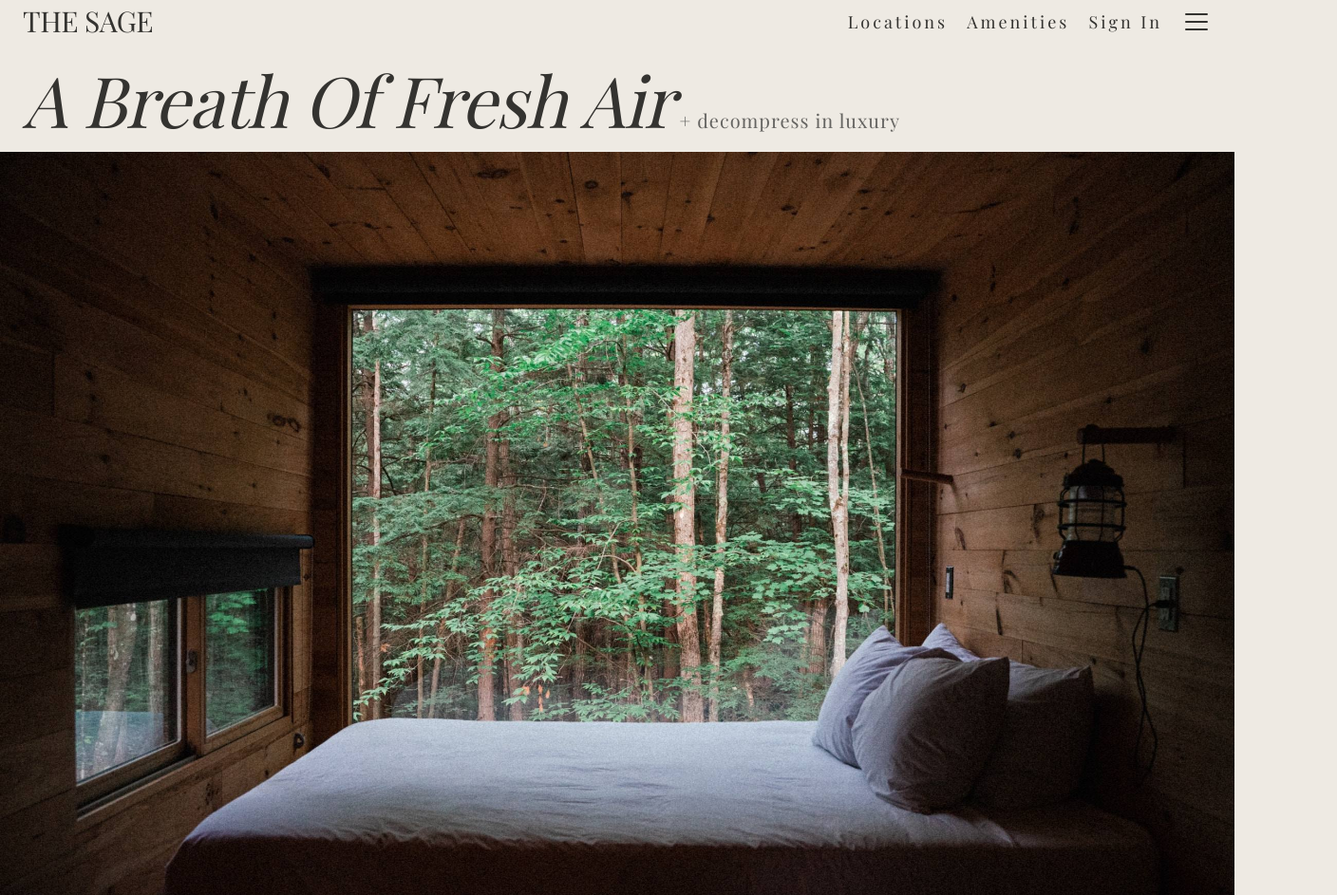
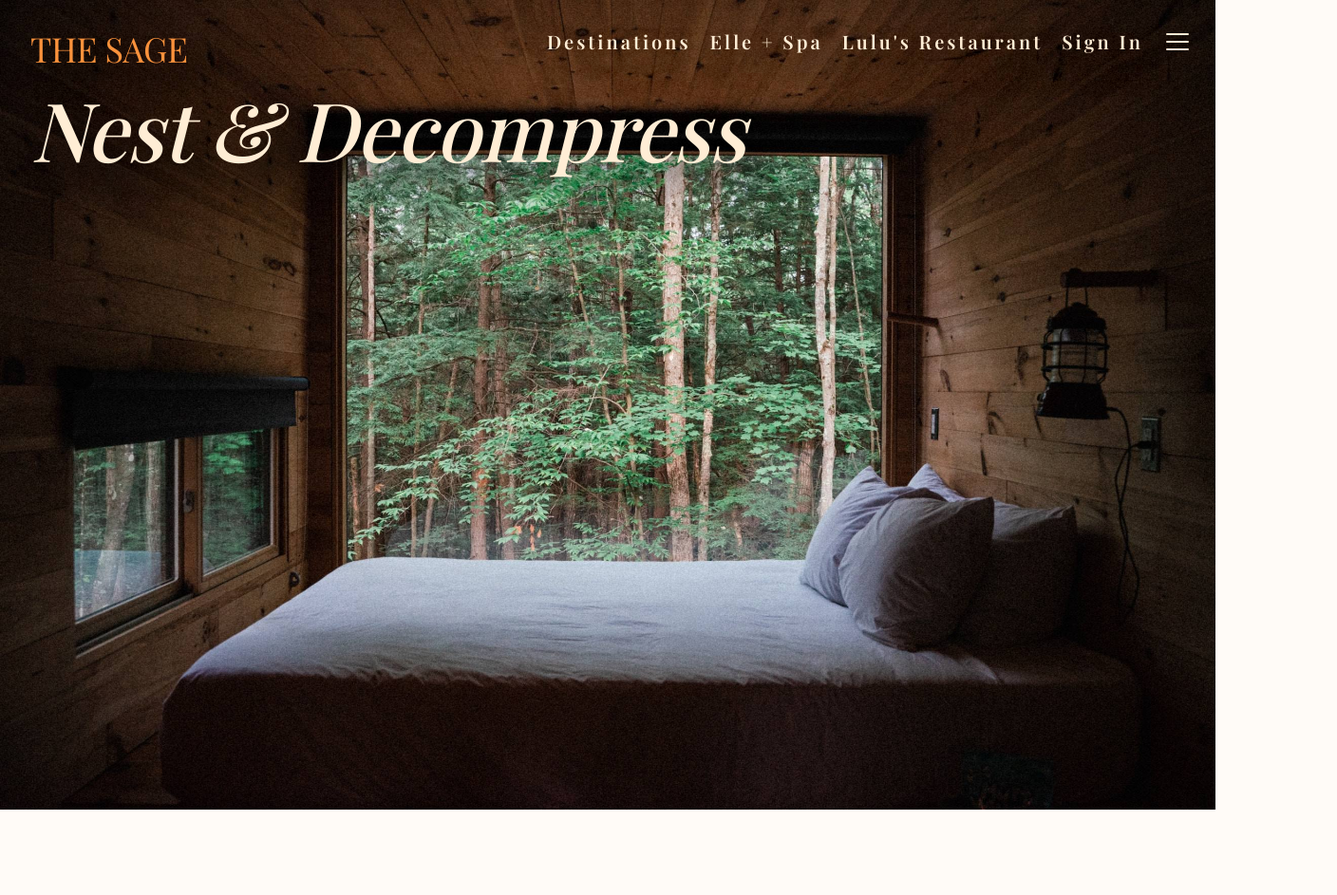
Before and after one commit to dxyz773/sage-breeze, a plain HTML site: page index.html in a window 1280 px wide. Shown: the top 943 px of the page at 95% size, 1408 px wide, since content can reach past the window. Drawn offline with nearby package versions, Linux system fonts and the light colour scheme; a web font is replaced by a local one.

Commit message:
reorganized CSS and restructured HTML

```diff
--- a/index.html
+++ b/index.html
@@ -15,22 +15,27 @@
     <title>The Sage</title>
   </head>
   <body>
-    <div class="content-container">
-      <header class="grid--3-cols">
-        <h1 class="hero-title--primary">THE SAGE</h1>
-        <h2 class="hero-title--secondary">
-          <span class="hero-title--span">A Breath Of Fresh Air</span> +
-          decompress in luxury
-        </h2>
-        <nav class="nav--main">
-          <a href="#" class="main-title-link">Locations</a>
-          <a href="#" class="main-title-link">Amenities</a>
-          <a href="#" class="main-title-link">Sign In</a>
+    <header class="hero-section">
+      <img
+        src="./images/andrew-spencer-B2RKwf2IaJU-unsplash.jpg"
+        alt="Rustic bedroom with a big window overlooking a forest"
+        class="hero-img"
+      />
+
+      <div class="hero-header-container">
+        <h1 class="primary-header">THE SAGE</h1>
+        <h2 class="hero-secondary-header">Nest & Decompress</h2>
+      </div>
+      <nav class="hero-nav">
+        <a href="./destinations.html" class="hero-nav-link">Destinations</a>
+        <a href="#" class="hero-nav-link">Elle + Spa</a>
+        <a href="#" class="hero-nav-link">Lulu's Restaurant</a>
+        <a href="#" class="hero-nav-link">Sign In</a>
         <svg
           xmlns="http://www.w3.org/2000/svg"
           width="32"
           height="32"
-            fill="#343330"
+          fill="#ffedd5"
           viewBox="0 0 256 256"
         >
           <path
@@ -39,94 +44,7 @@
         </svg>
       </nav>
     </header>
-      <div class="gallery">
-        <img
-          src="./images/andrew-spencer-B2RKwf2IaJU-unsplash.jpg"
-          alt="rustic bedroom with a window looking out into a lush green forrest"
-          class="gallery-img"
-        />
-      </div>
-      <section class="amenities-section">
-        <h3 class="amenities-opener">Melt into...</h3>
-        <div class="grid--3-cols-even">
-          <figure class="amenities-figure">
-            <img
-              src="./squooshed/clement-souchet-3JgTSfCuezU-unsplash (1).jpg"
-              alt="arch overlooking the ocean"
-              class="amenities-img"
-            />
-            <div class="amenities-box">
-              <h3 class="amenities-title">Ocean Front</h3>
-              <ul class="amenities-list">
-                <li class="amenities-item">
-                  <svg
-                    xmlns="http://www.w3.org/2000/svg"
-                    width="32"
-                    height="32"
-                    fill="#000000"
-                    viewBox="0 0 256 256"
-                  >
-                    <path
-                      d="M164,80a28,28,0,1,0-28-28A28,28,0,0,0,164,80Zm0-40a12,12,0,1,1-12,12A12,12,0,0,1,164,40Zm90.88,155.92-54.56-92.08A15.87,15.87,0,0,0,186.55,96h0a15.85,15.85,0,0,0-13.76,7.84L146.63,148l-44.84-76.1a16,16,0,0,0-27.58,0L1.11,195.94A8,8,0,0,0,8,208H248a8,8,0,0,0,6.88-12.08ZM88,80l23.57,40H64.43ZM22,192l33-56h66l18.74,31.8,0,0L154,192Zm150.57,0-16.66-28.28L186.55,112,234,192Z"
-                    ></path>
-                  </svg>
-                  <span>Secluded</span>
-                </li>
-                <li class="amenities-item">
-                  <svg
-                    xmlns="http://www.w3.org/2000/svg"
-                    width="32"
-                    height="32"
-                    fill="#000000"
-                    viewBox="0 0 256 256"
-                  >
-                    <path
-                      d="M34.33,77.68a8,8,0,0,1,0-11.34C35.1,65.59,53.1,48,88,48c18.42,0,32.24,9.21,44.44,17.34C143.74,72.88,154.42,80,168,80a72.21,72.21,0,0,0,31.75-6.83,44.87,44.87,0,0,0,10.63-6.87,8,8,0,0,1,11.27,11.36C220.9,78.41,202.9,96,168,96c-18.42,0-32.24-9.21-44.44-17.34C112.26,71.12,101.58,64,88,64a72.21,72.21,0,0,0-31.75,6.83A44.87,44.87,0,0,0,45.62,77.7,8,8,0,0,1,34.33,77.68ZM210.38,122.3a44.87,44.87,0,0,1-10.63,6.87A72.21,72.21,0,0,1,168,136c-13.58,0-24.26-7.12-35.56-14.66C120.24,113.21,106.42,104,88,104c-34.9,0-52.9,17.59-53.65,18.34A8,8,0,0,0,45.62,133.7a44.87,44.87,0,0,1,10.63-6.87A72.21,72.21,0,0,1,88,120c13.58,0,24.26,7.12,35.56,14.66,12.2,8.13,26,17.34,44.44,17.34,34.9,0,52.9-17.59,53.65-18.34a8,8,0,0,0-11.27-11.36Zm0,56a44.87,44.87,0,0,1-10.63,6.87A72.21,72.21,0,0,1,168,192c-13.58,0-24.26-7.12-35.56-14.66C120.24,169.21,106.42,160,88,160c-34.9,0-52.9,17.59-53.65,18.34A8,8,0,0,0,45.62,189.7a44.87,44.87,0,0,1,10.63-6.87A72.21,72.21,0,0,1,88,176c13.58,0,24.26,7.12,35.56,14.66,12.2,8.13,26,17.34,44.44,17.34,34.9,0,52.9-17.59,53.65-18.34a8,8,0,0,0-11.27-11.36Z"
-                    ></path>
-                  </svg>
-                  <span>Steps from the beach</span>
-                </li>
-              </ul>
-            </div>
-          </figure>
-          <figure class="amenities-figure">
-            <img
-              src="./squooshed/curology-ycEKahEaO5U-unsplash.jpg"
-              alt="arch overlooking the ocean"
-              class="amenities-img"
-            />
-            <div class="amenities-box">
-              <h3 class="amenities-title">Lush Spas</h3>
-              <ul class="amenities-list">
-                <li class="amenities-item">
-                  <span>Secluded</span>
-                </li>
-                <li class="amenities-item">
-                  <span>Steps from the beach</span>
-                </li>
-              </ul>
-            </div>
-          </figure>
-          <figure class="amenities-figure">
-            <img
-              src="./squooshed/h-fall-JWGm_wkbL2o-unsplash (1).jpg"
-              alt="arch overlooking the ocean"
-              class="amenities-img"
-            />
-            <div class="amenities-box">
-              <h3 class="amenities-title">Views For Days</h3>
-              <ul class="amenities-list">
-                <li class="amenities-item">
-                  <span>Secluded</span>
-                </li>
-                <li class="amenities-item">
-                  <span>Steps from the beach</span>
-                </li>
-              </ul>
-            </div>
-          </figure>
-        </div>
-      </section>
+
       <footer class="footer">
         <nav class="nav--footer">
           <a href="https://www.instagram.com/" class="nav-link--footer">
--- a/style.css
+++ b/style.css
@@ -1,3 +1,19 @@
+/* COLOR PALETTE:
+USED:
+#fb923c h1
+#ffedd5 h2 + nav
+#fffbf7 background color
+#fed7aa - link hover/active
+#332b22 footer link
+#665644 footer link hover and active
+
+NOT USED YET
+#eeeae3
+#343330
+#656461;
+
+*/
+
 * {
   margin: 0;
   padding: 0;
@@ -5,92 +21,72 @@
 }
 
 body {
-  /* background-color: #ebfcca; */
-  /* background-color: #ffedd5; */
-  /* background-color: #f7f5f1; */
-  background-color: #eeeae3;
+  background-color: #fffbf7;
   font-family: "Playfair Display", serif;
 }
 
-/* REUSABLE STYLES */
+/* HERO SECTION */
 
-.grid--3-cols {
-  display: grid;
-  grid-template-columns: 1fr 3fr 2fr;
+.hero-section {
+  display: relative;
+  max-width: 100vw;
+  margin-bottom: 128px;
 }
 
-.grid--3-cols-even {
-  display: grid;
-  grid-template-columns: repeat(3, 1fr);
-  gap: 32px;
-}
-/* MAJOR COMPONENTS */
-.content-container {
-  width: 1300px;
-  margin: 0 auto;
+.hero-img {
+  max-width: 100%;
 }
 
-/* SMALLER COMPONENTS */
-
-/* Heading Components */
-.hero-title--primary {
-  color: #343330;
-  font-size: 30px;
+.hero-header-container {
+  position: absolute;
+  top: 24px;
+  left: 32px;
+}
+.primary-header {
+  color: #fb923c;
+  font-size: 36px;
   font-weight: 400;
   letter-spacing: -0.5px;
   line-height: 1.5;
-  grid-column: 1;
-  margin-left: 24px;
+  text-shadow: 24px 24px 30px rgba(0, 0, 0, 0.807);
 }
 
-.hero-title--secondary {
-  color: #656461;
-  font-size: 20px;
-  font-weight: 400;
-  line-height: 1.5;
-  letter-spacing: 1px;
-  grid-column: 1 / -1;
-  margin-top: 4px;
-  margin-left: 24px;
-}
-
-.hero-title--span {
-  color: #343330;
-  font-size: 74px;
-  font-weight: 400;
+.hero-secondary-header {
+  color: #ffedd5;
+  font-size: 86px;
+  font-weight: 500;
   letter-spacing: -1px;
+  text-shadow: 20px 24px 34px rgba(0, 0, 0, 0.853);
   font-style: italic;
 }
 
-/* Navigation */
-.nav--main {
+.hero-nav {
   display: flex;
   align-items: center;
-  justify-content: flex-end;
   gap: 20px;
-  grid-row: 1;
-  grid-column: 3;
-  margin-right: 24px;
+  position: absolute;
+  top: 24px;
+  right: 24px;
 }
 
-.main-title-link:link,
-.main-title-link:visited {
-  /* color: #444; */
-  color: #343330;
-  font-size: 18px;
-  font-weight: 400;
+.hero-nav-link:link,
+.hero-nav-link:visited {
+  color: #ffedd5;
+  text-shadow: 20px 20px 34px rgba(0, 0, 0, 0.797);
+  font-size: 20px;
+  font-weight: 600;
 
   line-height: 2;
   letter-spacing: 3px;
   text-decoration: none;
 }
 
-.main-title-link:hover,
-.main-title-link:active {
-  color: #656461;
+.hero-nav-link:hover,
+.hero-nav-link:active {
+  color: #fed7aa;
 }
 
-/* FOOTER */
+/* FOOTER SECTION */
 .nav--footer {
   margin: 12px auto;
   display: flex;
@@ -99,22 +95,24 @@ body {
 
 .nav-link--footer:link .icon--footer,
 .nav-link--footer:visited .icon--footer {
-  fill: #343330;
+  fill: #332b22;
 }
 
 .nav-link--footer:hover .icon--footer,
 .nav-link--footer:active .icon--footer {
-  fill: #656461;
+  fill: #665644;
 }
 
-/* GALLERY SECTION */
+/* GALLERY SECTION
 .gallery {
   margin-bottom: 128px;
 }
 .gallery-img {
-  width: 1300px;
+  max-width: 100%;
+  min-height: 90vh;
 }
 /* AMENITIES SECTION */
+/*
 .amenities-section {
   margin-bottom: 96px;
 }
@@ -152,7 +150,25 @@ body {
 .amenities-item {
   margin-bottom: 16px;
   font-size: 18px;
-  display: flex;
-  align-items: center;
-  gap: 12px;
+} */
+/* REUSABLE STYLES */
+
+.grid--2-cols {
+  display: grid;
 }
+.grid--3-cols-even {
+  display: grid;
+  grid-template-columns: repeat(3, 1fr);
+  gap: 32px;
+}
+.secondary-header {
+  font-size: 36px;
+  font-weight: 400;
+  letter-spacing: -0.5px;
+  line-height: 1.5;
+}
+/* MAJOR COMPONENTS */
+.content-container {
+  width: 1300px;
+  margin: 0 auto;
+}
```
Also changed, not shown: destinations.html (added, +93 -0 lines). Lines whose indentation alone changed are shown as unchanged.
